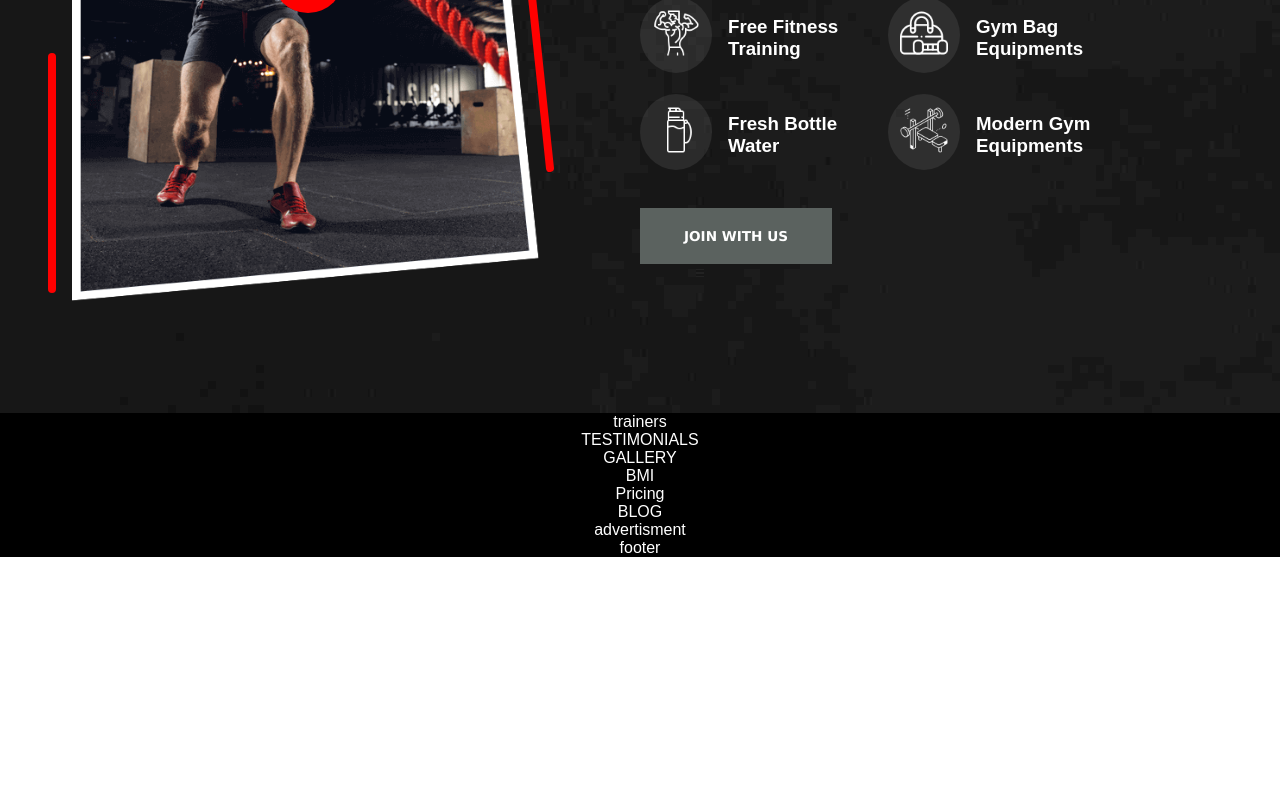
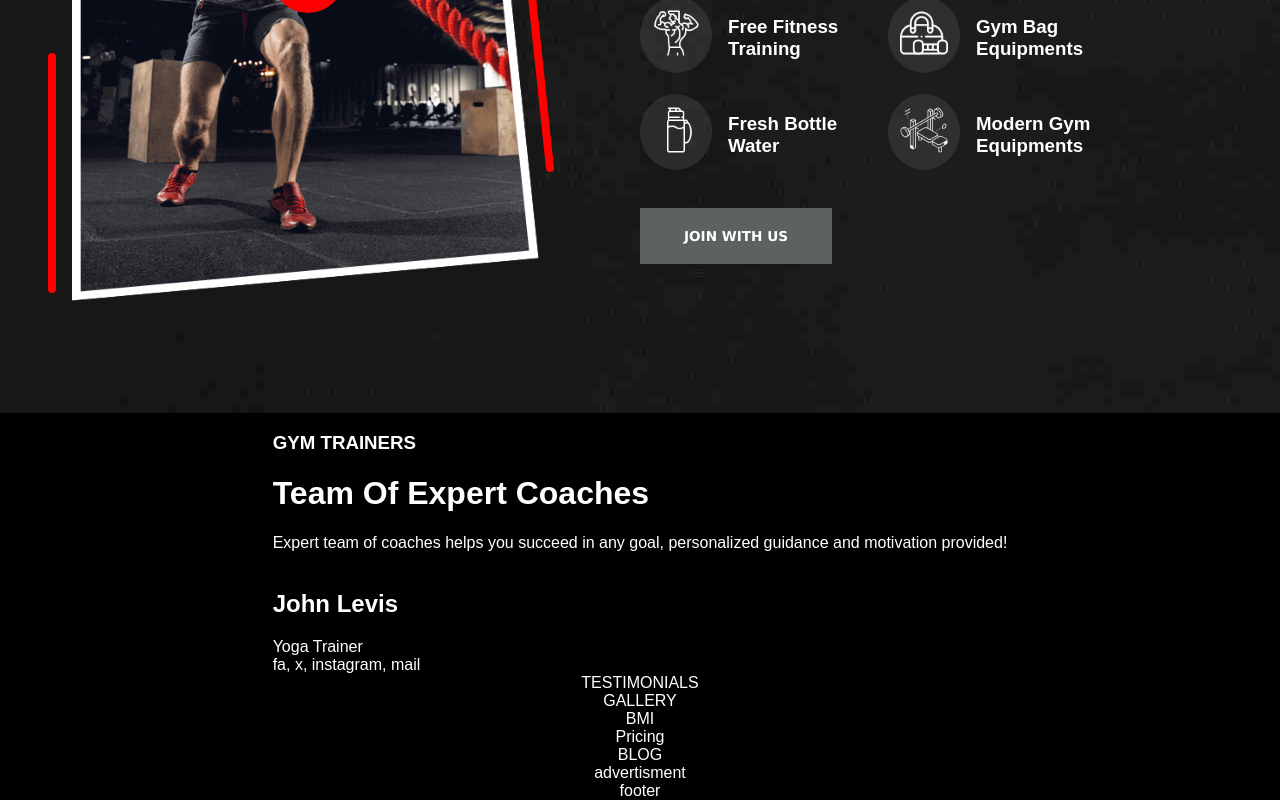
Before and after one commit to PawelWydra/Gymate-main, a React (Create React App) app: page / in a window 1280 px wide. Shown: the part 3214-4014 px from the top of the page. Before the commit the page ends 3771 px from the top, so only its background shows below. Built offline with nearby package versions, Linux system fonts and the light colour scheme; some icons are missing.

Commit message:
add files, html

```diff
--- a/src/App.js
+++ b/src/App.js
@@ -5,6 +5,7 @@ import Introduce from "./components/introduce/introduce.jsx";
 import Join from "./components/join/join";
 import Navbar from "./components/navbar/navbar.jsx";
 import Title from "./components/title/title.jsx";
+import Trainers from "./components/trainers/trainers";
 
 function App() {
   return (
@@ -15,7 +16,7 @@ function App() {
       <Classes />
       <Join />
       <ChooseUs />
-      <section>trainers</section>
+      <Trainers />
       <section>TESTIMONIALS</section>
       <section>GALLERY</section>
       <section>BMI</section>
--- a/src/components/classes/grid-item/grid-item.css
+++ b/src/components/classes/grid-item/grid-item.css
@@ -46,7 +46,7 @@ p {
   aspect-ratio: 1/1;
   transform: rotate(-25deg);
   filter: brightness(0) invert(1);
-  transition: filter 0.3s ease-out;
+  transition: filter 0.3s ease-in-out;
 }
 
 .classes-description-container {
--- /dev/null
+++ b/src/components/trainers/trainerCard/trainerCard.jsx
@@ -0,0 +1,18 @@
+function TrainerCard() {
+  return (
+    <div className="trainer-card">
+      <div className="trainer-img-container">
+        <img src="" alt="" className="trainer-img" />
+        <img src="" alt="" className="trainer-background" />
+      </div>
+      <div className="trainer description-container">
+        <h2>John Levis</h2>
+        <p>Yoga Trainer</p>
+        <div className="trainer-social-media-icons">fa, x, instagram, mail</div>
+        <span className="trainer-red-line"></span>
+      </div>
+    </div>
+  );
+}
+
+export default TrainerCard;
--- /dev/null
+++ b/src/components/trainers/trainers.jsx
@@ -0,0 +1,22 @@
+import "./trainers.css";
+import TrainerCard from "./trainerCard/trainerCard.jsx";
+
+function Trainers() {
+  return (
+    <div className="trainers-container">
+      <div className="trainers-wrapper">
+        <h3>GYM TRAINERS</h3>
+        <h1>Team Of Expert Coaches</h1>
+        <p>
+          Expert team of coaches helps you succeed in any goal, personalized
+          guidance and motivation provided!
+        </p>
+        <div className="trainer-card-container">
+          <TrainerCard />
+        </div>
+      </div>
+    </div>
+  );
+}
+
+export default Trainers;
```
Also changed, not shown: src/components/trainers/trainerCard/trainerCard.css (added), src/components/trainers/trainers.css (added).
